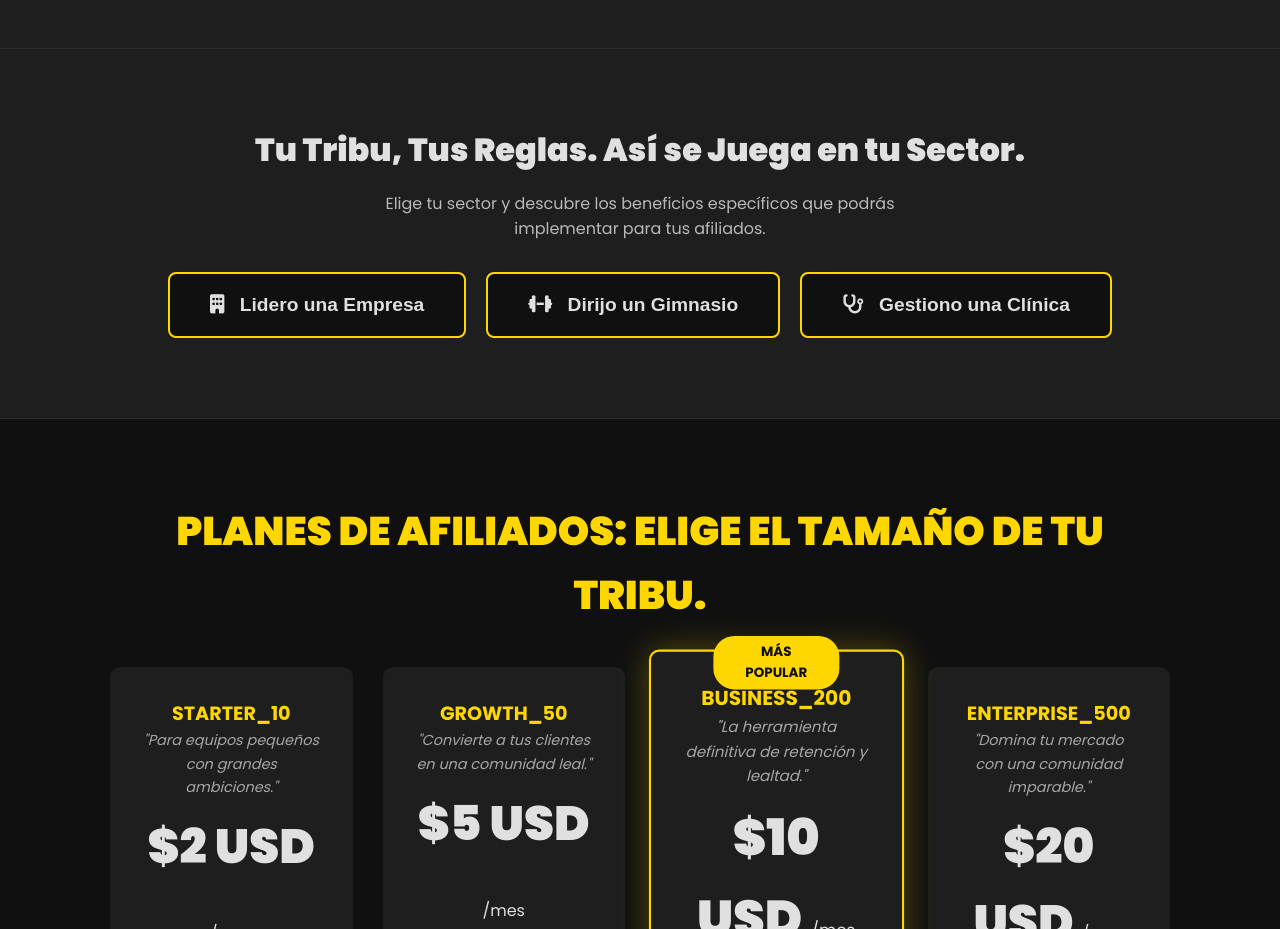
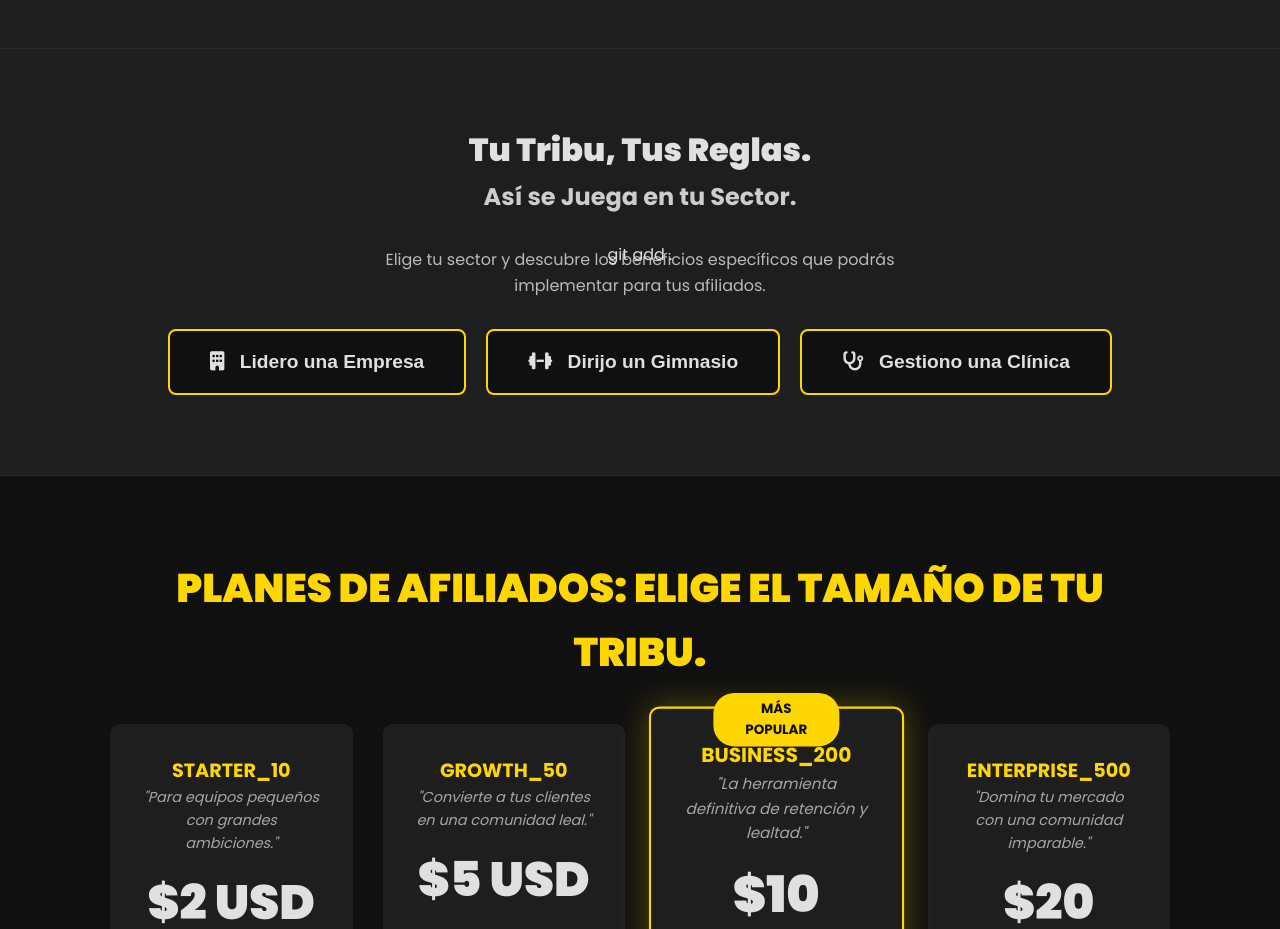
Before and after one commit to Gaox-rgb/afiliados, a plain HTML site: page index.html in a window 1280 px wide. Shown: the part 1620-2549 px from the top of the page. Drawn offline with Linux system fonts and the light colour scheme; no server answers.

Commit message:
feat: reduccion 33

```diff
--- a/index.html
+++ b/index.html
@@ -117,6 +117,16 @@
             max-width: 800px; /* Contenedor interno */
             margin-left: auto;
             margin-right: auto;
+            margin-bottom: 10px; /* REDUCIDO: Acercamos el nuevo subtítulo */
+        }
+        .subtitulo-triaje {
+            font-size: 1.5rem;
+            color: var(--color-text);
+            opacity: 0.9;
+            max-width: 800px;
+            margin: 0 auto 30px; /* Espaciado limpio y controlado */
+            font-weight: 700;
+            line-height: 1.3;
         }
         .nota-triaje {
             font-size: 1.0rem; /* Calibre Reducido */
@@ -529,7 +539,8 @@
     <!-- PUNTO 3: TU TRIBU (EL TRIAJE PERSONALIZADO) -->
     <section id="seccion-triaje" class="seccion-triaje">
         <div class="container">
-             <h2 class="titulo-seccion">Tu Tribu, Tus Reglas. Así se Juega en tu Sector.</h2>
+             <h2 class="titulo-seccion">Tu Tribu, Tus Reglas.</h2>
+             <p class="subtitulo-triaje">Así se Juega en tu Sector.</p>git add .
             <p class="nota-triaje">Elige tu sector y descubre los beneficios específicos que podrás implementar para tus afiliados.</p>
             <div class="triage-buttons">
                 <button class="triage-btn" data-segment="empresa"><i class="fas fa-building"></i> Lidero una Empresa</button>
```
